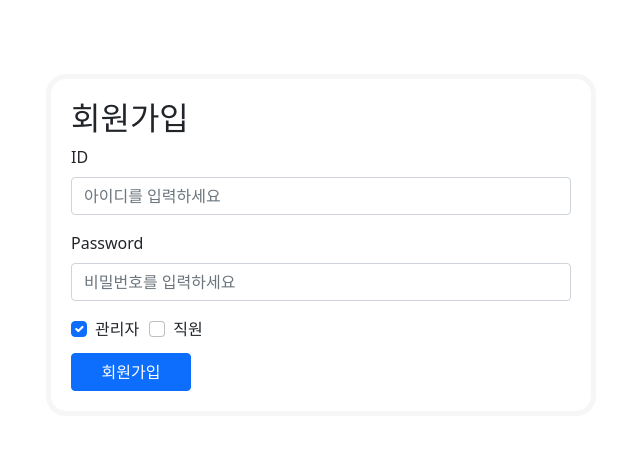
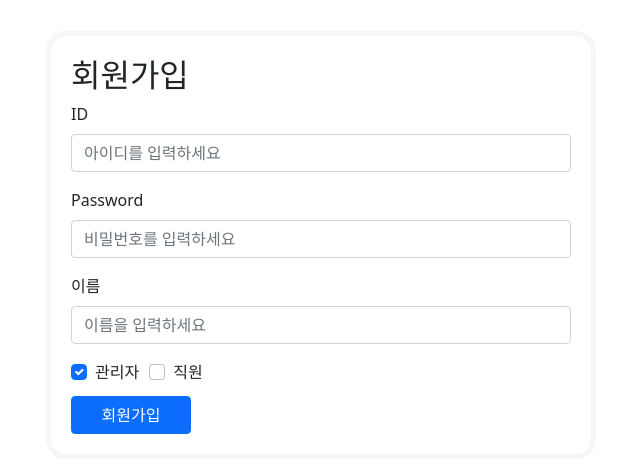
Before and after one commit to KurlyTeam2/Mini-project-frontend, a React (Create React App) app: page /signup in a window 1280 px wide. Shown: the part 155-628 px from the top of the page, without its empty margins (319-959 px from the left). Built offline with nearby package versions, Linux system fonts and the light colour scheme.

Commit message:
Feat: Implement sign up

```diff
--- a/src/pages/Signup.tsx
+++ b/src/pages/Signup.tsx
@@ -2,9 +2,10 @@ import {Button, Form} from "react-bootstrap";
 import {useNavigate} from "react-router-dom";
 import { ChangeEvent, useCallback, useState } from "react";
 import styled from "styled-components";
+import {getUsers, postUser} from "../api/userApi";
 
 const Container = styled.div`
-  background-image: "../image/login.jpg";
+  //background-image: "../image/login.jpg";
   width: 100vw;
   height: 100vh;
   display: flex;
@@ -24,6 +25,7 @@ const Box = styled.div`
 const Signup = () => {
   const [id, setId] = useState("");
   const [password, setPassword] = useState("");
+  const [name, setName] = useState("");
   const [isManager, setIsManager] = useState(true);
   const [isStaff, setIsStaff] = useState(false);
 
@@ -37,14 +39,32 @@ const Signup = () => {
     setPassword(event.target.value)
   }, [])
 
+  const handleNameChange = useCallback((event: ChangeEvent<HTMLInputElement>) => {
+    setName(event.target.value)
+  }, [])
+
   const handleCheckboxClick = () => {
     setIsManager(!isManager)
     setIsStaff(!isStaff)
   }
 
-  const handleSignupButtonClick = () => {
-    alert("회원가입에 성공하였습니다.")
-    navigate("/login")
+  const handleSignupButtonClick = async () => {
+    let success = true;
+    const response = await getUsers();
+    for (let i = 0; i < response.data.length; i++) {
+      if (id === response.data[i].userId) {
+        alert("사용중인 아이디입니다.")
+        success = false;
+        break;
+      }
+    }
+
+    if (success) {
+      const response = await postUser(id, password, name, isManager);
+      console.log(response)
+      alert("회원가입에 성공하였습니다.")
+      navigate("/login")
+    }
   }
 
   return (
@@ -62,6 +82,11 @@ const Signup = () => {
             <Form.Control type="password" placeholder="비밀번호를 입력하세요" value={password} onChange={handlePasswordChange}/>
           </Form.Group>
 
+          <Form.Group className="mb-3" controlId="formBasicName">
+            <Form.Label>이름</Form.Label>
+            <Form.Control type="name" placeholder="이름을 입력하세요" value={name} onChange={handleNameChange}/>
+          </Form.Group>
+
           <div style={{display: "flex", marginBottom: 10}}>
             <Form.Check style={{marginRight: 10}} label="관리자" checked={isManager} onClick={() => handleCheckboxClick()}/>
             <Form.Check label="직원" checked={isStaff} onClick={() => handleCheckboxClick()}/>
```
